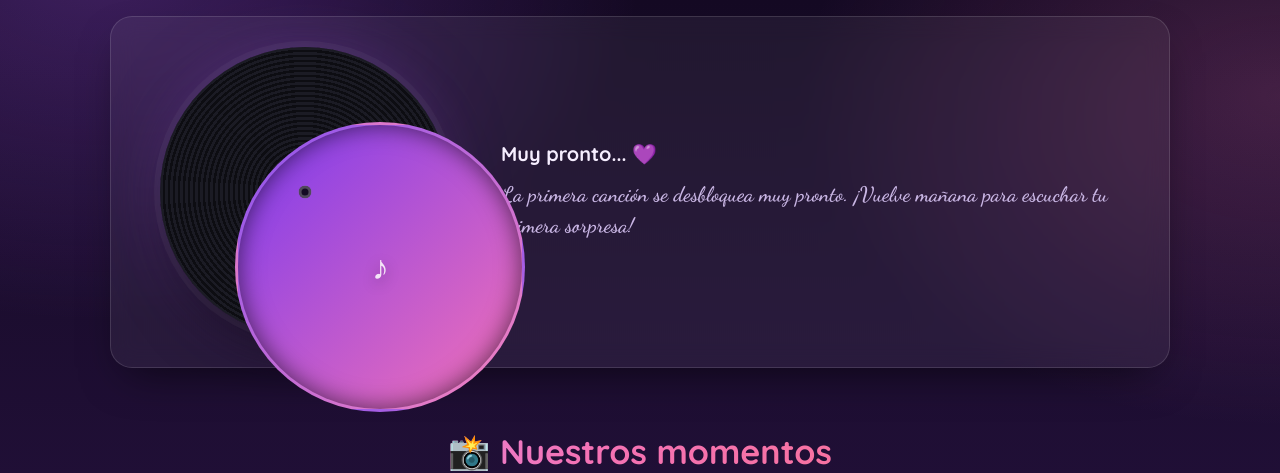
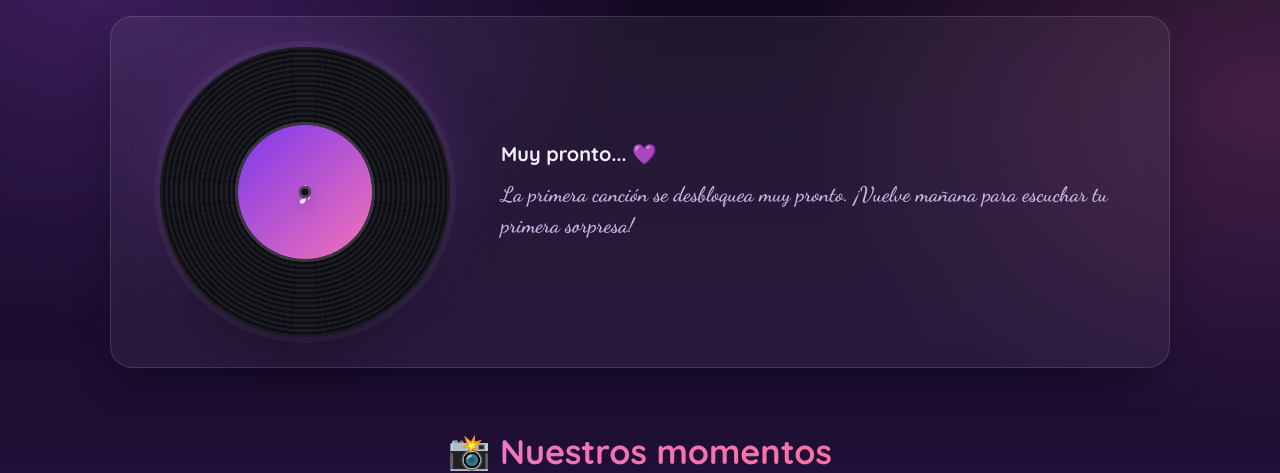
Before and after one commit to FloresCarlos203/aniversario2, a React (Vite) app: page / in a window 1280 px wide. Shown: the part 800-1273 px from the top of the page. Built offline with nearby package versions, Linux system fonts and the light colour scheme.

Commit message:
commit inicial 2

```diff
--- a/src/components/VinylPlayer.tsx
+++ b/src/components/VinylPlayer.tsx
@@ -84,8 +84,10 @@ export default function VinylPlayer({
       <div className="player player-vacio">
         <div className="vinyl-wrap">
           <div className="vinyl">
-            <div className="vinyl-label portada-fallback fb-1">
-              <span className="fb-nota">♪</span>
+            <div className="vinyl-label">
+              <div className="portada-fallback fb-1">
+                <span className="fb-nota">♪</span>
+              </div>
             </div>
             <div className="vinyl-hole" />
           </div>
```
